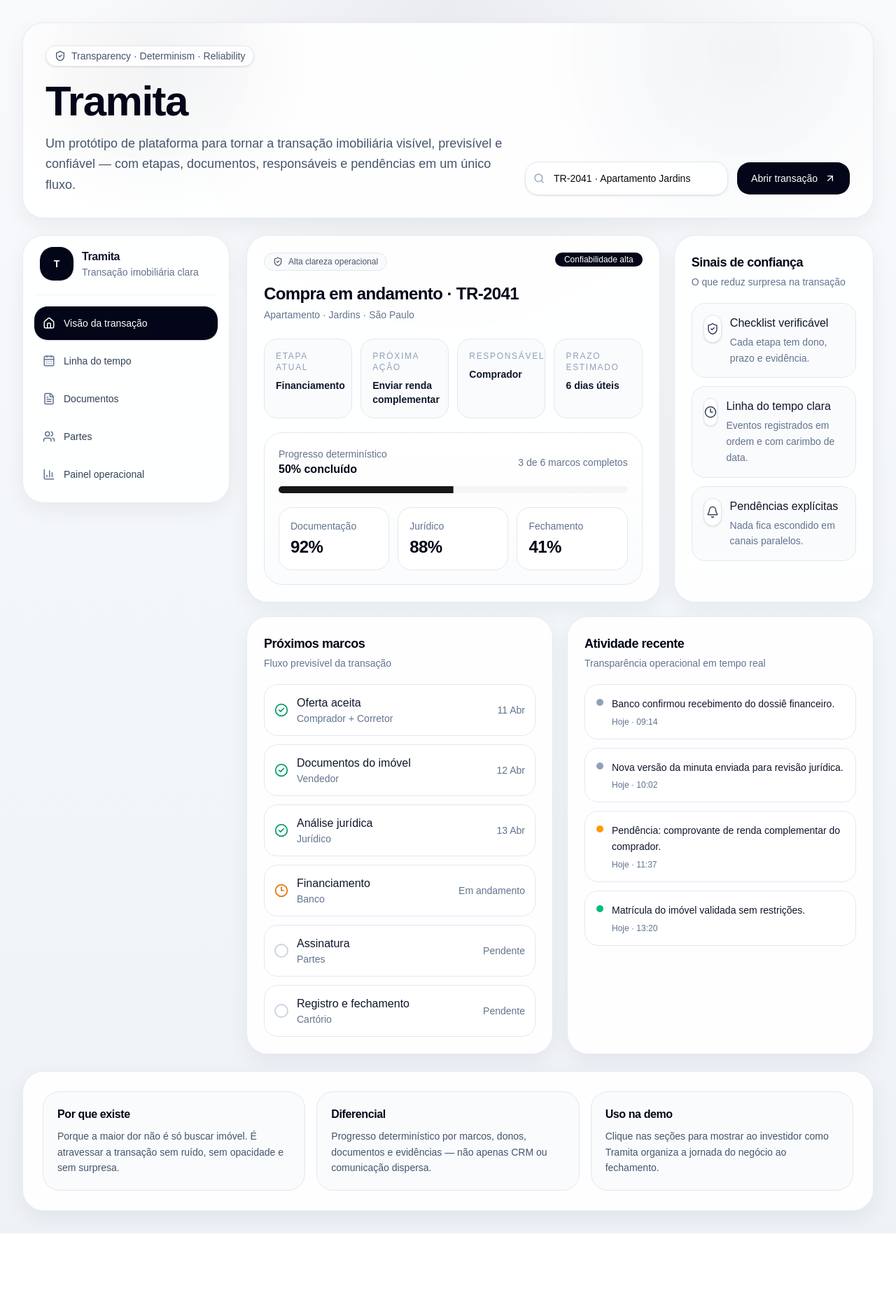
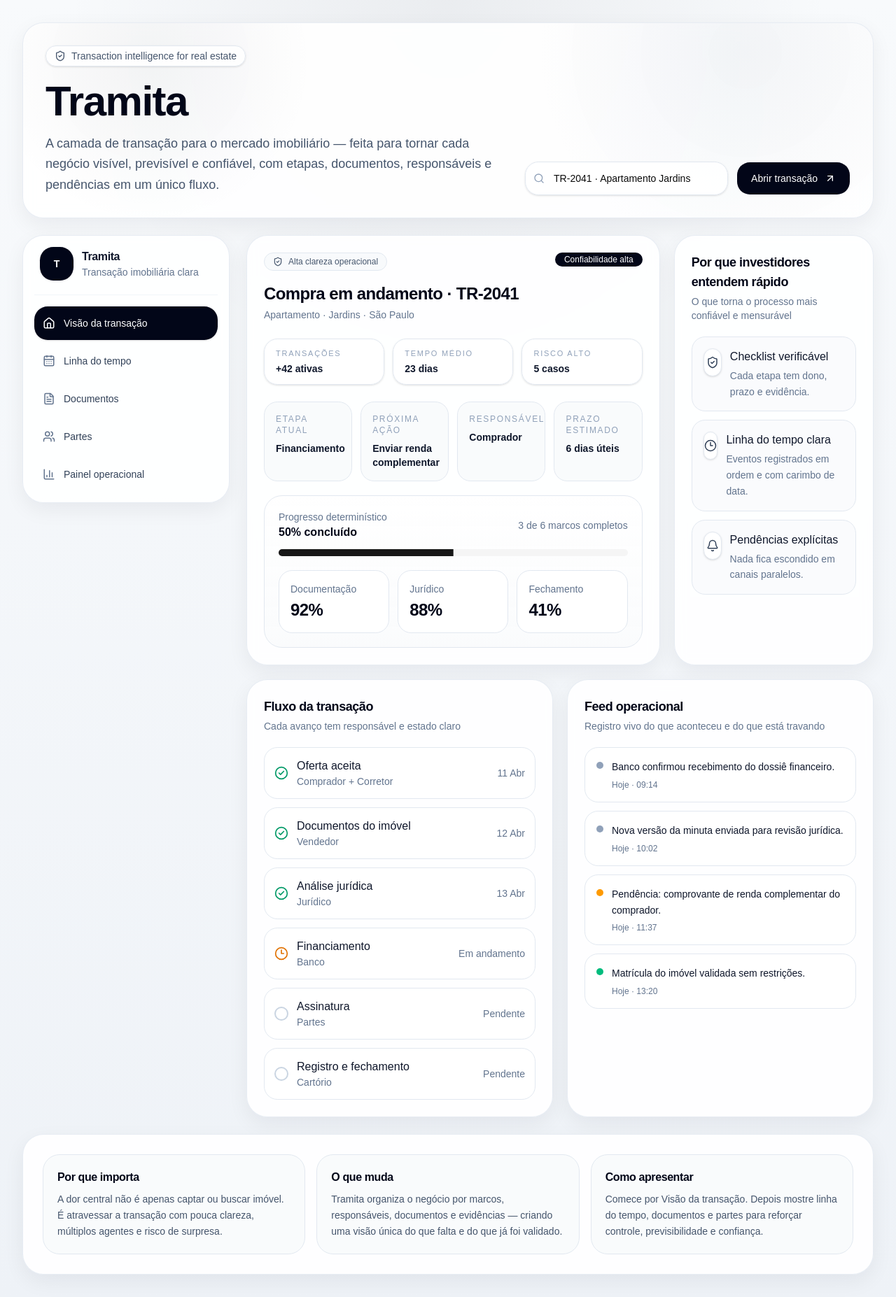
Before and after one commit to marcocosta/tramita, a React (Vite) app: page / in a window 1280 px wide. Shown: the whole page at 70% size. Before the commit the page ends 1763 px from the top, so only its background shows below. Built offline with nearby package versions, Linux system fonts and the light colour scheme.

Commit message:
Refine Tramita investor demo messaging and UI

```diff
--- a/src/App.tsx
+++ b/src/App.tsx
@@ -190,6 +190,22 @@ function OverviewScreen() {
             </Badge>
           </div>
 
+          <div className="mt-6 grid max-w-2xl grid-cols-1 gap-3 sm:grid-cols-3">
+            {[
+              ["Transações", "+42 ativas"],
+              ["Tempo médio", "23 dias"],
+              ["Risco alto", "5 casos"],
+            ].map(([label, value]) => (
+              <div
+                key={label}
+                className="rounded-2xl border border-slate-200 bg-white/70 px-4 py-3 shadow-sm"
+              >
+                <div className="text-[11px] uppercase tracking-[0.16em] text-slate-400">{label}</div>
+                <div className="mt-1 text-sm font-semibold text-slate-900">{value}</div>
+              </div>
+            ))}
+          </div>
+
           <div className="mt-6 grid grid-cols-1 gap-3 md:grid-cols-4">
             {[
               ["Etapa atual", "Financiamento"],
@@ -239,10 +255,10 @@ function OverviewScreen() {
 
         <ShellCard className="p-6">
           <div className="text-lg font-semibold tracking-tight text-slate-950">
-            Sinais de confiança
+            Por que investidores entendem rápido
           </div>
           <div className="mt-1 text-sm text-slate-500">
-            O que reduz surpresa na transação
+            O que torna o processo mais confiável e mensurável
           </div>
 
           <div className="mt-5 space-y-3">
@@ -287,8 +303,8 @@ function OverviewScreen() {
 
       <div className="grid grid-cols-1 gap-5 xl:grid-cols-2">
         <ShellCard className="p-6">
-          <div className="text-lg font-semibold tracking-tight text-slate-950">Próximos marcos</div>
-          <div className="mt-1 text-sm text-slate-500">Fluxo previsível da transação</div>
+          <div className="text-lg font-semibold tracking-tight text-slate-950">Fluxo da transação</div>
+          <div className="mt-1 text-sm text-slate-500">Cada avanço tem responsável e estado claro</div>
 
           <div className="mt-5 space-y-3">
             {steps.map((step) => (
@@ -316,8 +332,8 @@ function OverviewScreen() {
         </ShellCard>
 
         <ShellCard className="p-6">
-          <div className="text-lg font-semibold tracking-tight text-slate-950">Atividade recente</div>
-          <div className="mt-1 text-sm text-slate-500">Transparência operacional em tempo real</div>
+          <div className="text-lg font-semibold tracking-tight text-slate-950">Feed operacional</div>
+          <div className="mt-1 text-sm text-slate-500">Registro vivo do que aconteceu e do que está travando</div>
 
           <div className="mt-5 space-y-3">
             {activities.map((a, i) => (
@@ -554,7 +570,7 @@ export default function App() {
               <div className="max-w-3xl">
                 <div className="inline-flex items-center gap-2 rounded-full border border-slate-200 bg-white/90 px-3 py-1 text-sm text-slate-600 shadow-sm">
                   <ShieldCheck className="h-4 w-4" />
-                  Transparency · Determinism · Reliability
+                  Transaction intelligence for real estate
                 </div>
 
                 <h1 className="mt-5 text-4xl font-semibold tracking-tight text-slate-950 md:text-6xl">
@@ -562,8 +578,8 @@ export default function App() {
                 </h1>
 
                 <p className="mt-4 max-w-2xl text-base leading-relaxed text-slate-600 md:text-lg">
-                  Um protótipo de plataforma para tornar a transação imobiliária visível,
-                  previsível e confiável — com etapas, documentos, responsáveis e pendências
+                  A camada de transação para o mercado imobiliário — feita para tornar cada negócio
+                  visível, previsível e confiável, com etapas, documentos, responsáveis e pendências
                   em um único fluxo.
                 </p>
               </div>
@@ -608,16 +624,16 @@ export default function App() {
           <div className="grid grid-cols-1 gap-4 md:grid-cols-3">
             {[
               {
-                title: "Por que existe",
-                text: "Porque a maior dor não é só buscar imóvel. É atravessar a transação sem ruído, sem opacidade e sem surpresa.",
+                title: "Por que importa",
+                text: "A dor central não é apenas captar ou buscar imóvel. É atravessar a transação com pouca clareza, múltiplos agentes e risco de surpresa.",
               },
               {
-                title: "Diferencial",
-                text: "Progresso determinístico por marcos, donos, documentos e evidências — não apenas CRM ou comunicação dispersa.",
+                title: "O que muda",
+                text: "Tramita organiza o negócio por marcos, responsáveis, documentos e evidências — criando uma visão única do que falta e do que já foi validado.",
               },
               {
-                title: "Uso na demo",
-                text: "Clique nas seções para mostrar ao investidor como Tramita organiza a jornada do negócio ao fechamento.",
+                title: "Como apresentar",
+                text: "Comece por Visão da transação. Depois mostre linha do tempo, documentos e partes para reforçar controle, previsibilidade e confiança.",
               },
             ].map((item) => (
               <div key={item.title} className="rounded-3xl border border-slate-200 bg-slate-50/80 p-5">
```
